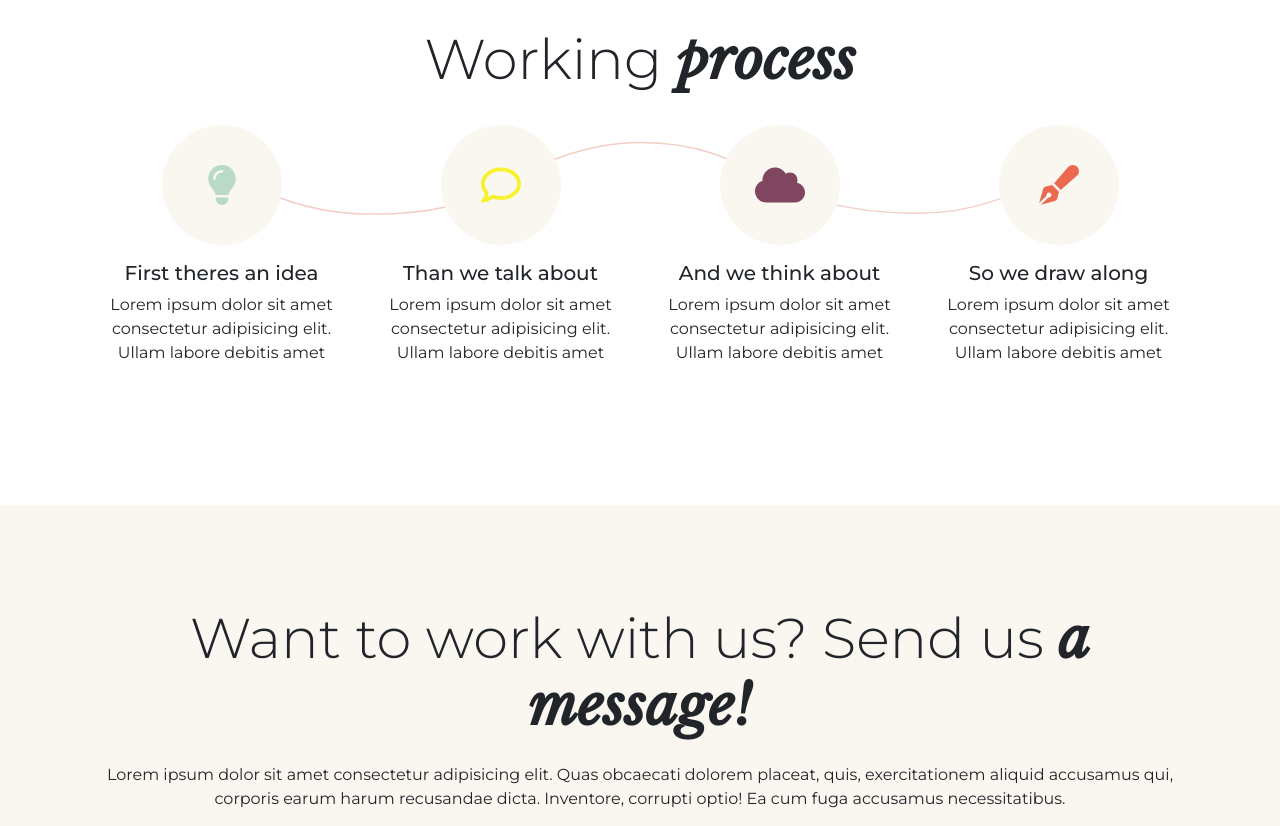
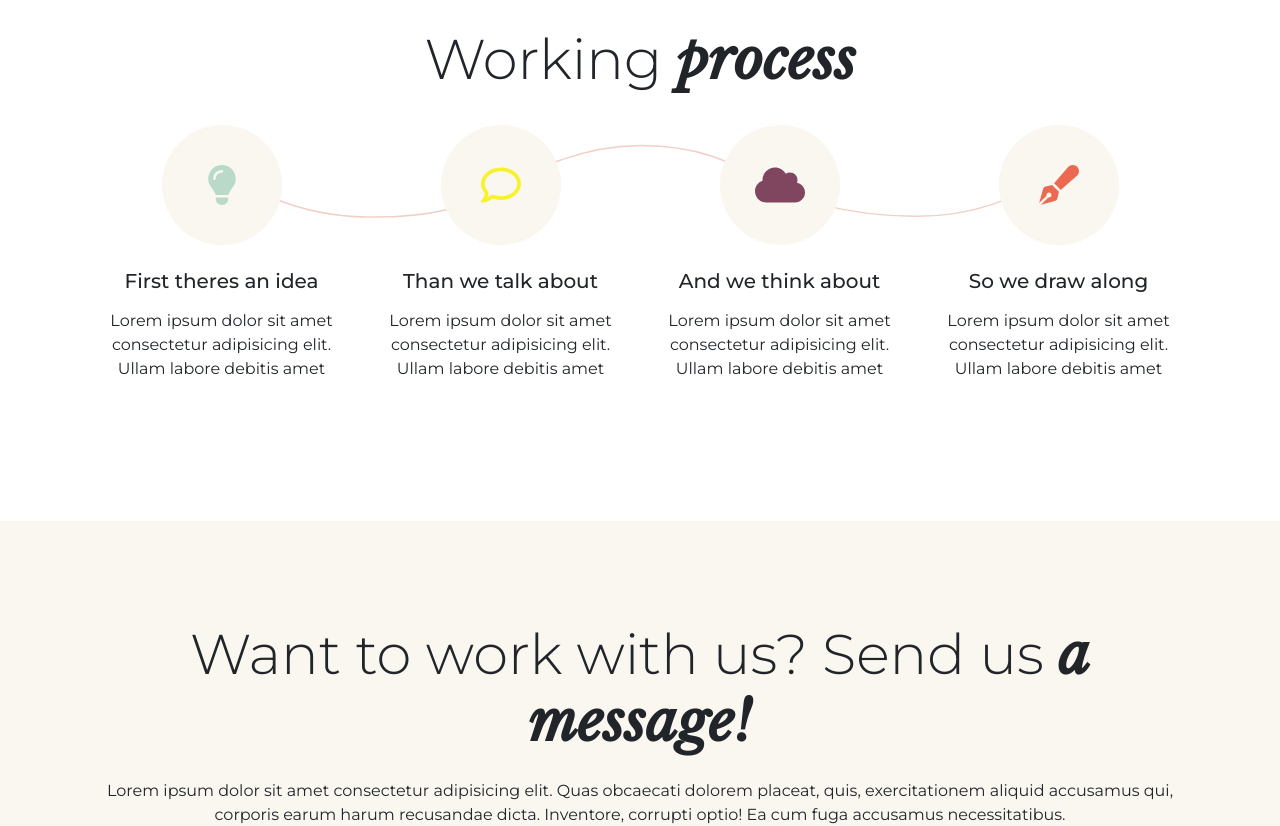
Before and after one commit to TrvMarco/proj-html-vuejs, a Vue app: page / in a window 1280 px wide. Shown: the part 1620-2446 px from the top of the page. Built offline with nearby package versions, Linux system fonts and the light colour scheme.

Commit message:
Fixato spaziature

```diff
--- a/src/Components/Blocks/BaseFooter.vue
+++ b/src/Components/Blocks/BaseFooter.vue
@@ -3,7 +3,7 @@
     <div class="container">
         <div class="row">
             <div class="col-lg-3">
-            <img src="../../assets/img/logo-sidearea-1.png" alt="Marée logo">
+            <img class="pb-2" src="../../assets/img/logo-sidearea-1.png" alt="Marée logo">
             <p>Let's Get Creative</p>
             </div>
             <div class="col-lg-3">
@@ -39,6 +39,9 @@ export default {
     footer{
         background-color: #C0E1CF;
         padding: var(--padding-section);
+        p{
+            margin-bottom: .625rem;
+        }
         ul{
             @include navBarStyle;
             & a{
--- a/src/Components/Sections/MainBlog.vue
+++ b/src/Components/Sections/MainBlog.vue
@@ -44,6 +44,7 @@ export default {
     }
 
     .blog-calendar{
+        padding-top: .125rem;
         width: 4.375rem;
         height: 4.375rem;
         position: absolute;
--- a/src/Components/Sections/MainWorkingProcess.vue
+++ b/src/Components/Sections/MainWorkingProcess.vue
@@ -4,29 +4,29 @@
         <div class="row justify-content-center text-center p-4">
             <div class="col-lg-3">
                 <div>
-                    <div class="circle mb-3"><i class="fa-solid fa-lightbulb"></i></div>
-                    <h5>First theres an idea</h5>
+                    <div class="circle mb-4"><i class="fa-solid fa-lightbulb"></i></div>
+                    <h5 class="pb-2">First theres an idea</h5>
                     <p>Lorem ipsum dolor sit amet consectetur adipisicing elit. Ullam labore debitis amet</p>
                 </div>
             </div>
             <div class="col-lg-3">
                 <div>
-                    <div class="circle mb-3"><i class="fa-regular fa-comment"></i></div>
-                    <h5>Than we talk about</h5>
+                    <div class="circle mb-4"><i class="fa-regular fa-comment"></i></div>
+                    <h5 class="pb-2">Than we talk about</h5>
                     <p>Lorem ipsum dolor sit amet consectetur adipisicing elit. Ullam labore debitis amet</p>
                 </div>
             </div>
             <div class="col-lg-3">
                 <div>
-                    <div class="circle mb-3"><i class="fa-solid fa-cloud"></i></div>
-                    <h5>And we think about</h5>
+                    <div class="circle mb-4"><i class="fa-solid fa-cloud"></i></div>
+                    <h5 class="pb-2">And we think about</h5>
                     <p>Lorem ipsum dolor sit amet consectetur adipisicing elit. Ullam labore debitis amet</p>
                 </div>
             </div>
             <div class="col-lg-3">
                 <div>
-                    <div class="circle mb-3"><i class="fa-solid fa-pen-fancy"></i></div>
-                    <h5>So we draw along</h5>
+                    <div class="circle mb-4"><i class="fa-solid fa-pen-fancy"></i></div>
+                    <h5 class="pb-2">So we draw along</h5>
                     <p>Lorem ipsum dolor sit amet consectetur adipisicing elit. Ullam labore debitis amet</p>
                 </div>
             </div>
--- a/src/assets/Style/mixins.scss
+++ b/src/assets/Style/mixins.scss
@@ -4,5 +4,4 @@
     padding: 0;
     gap: 1.25rem;
     margin: 0;
-    color: black;
 }
```
